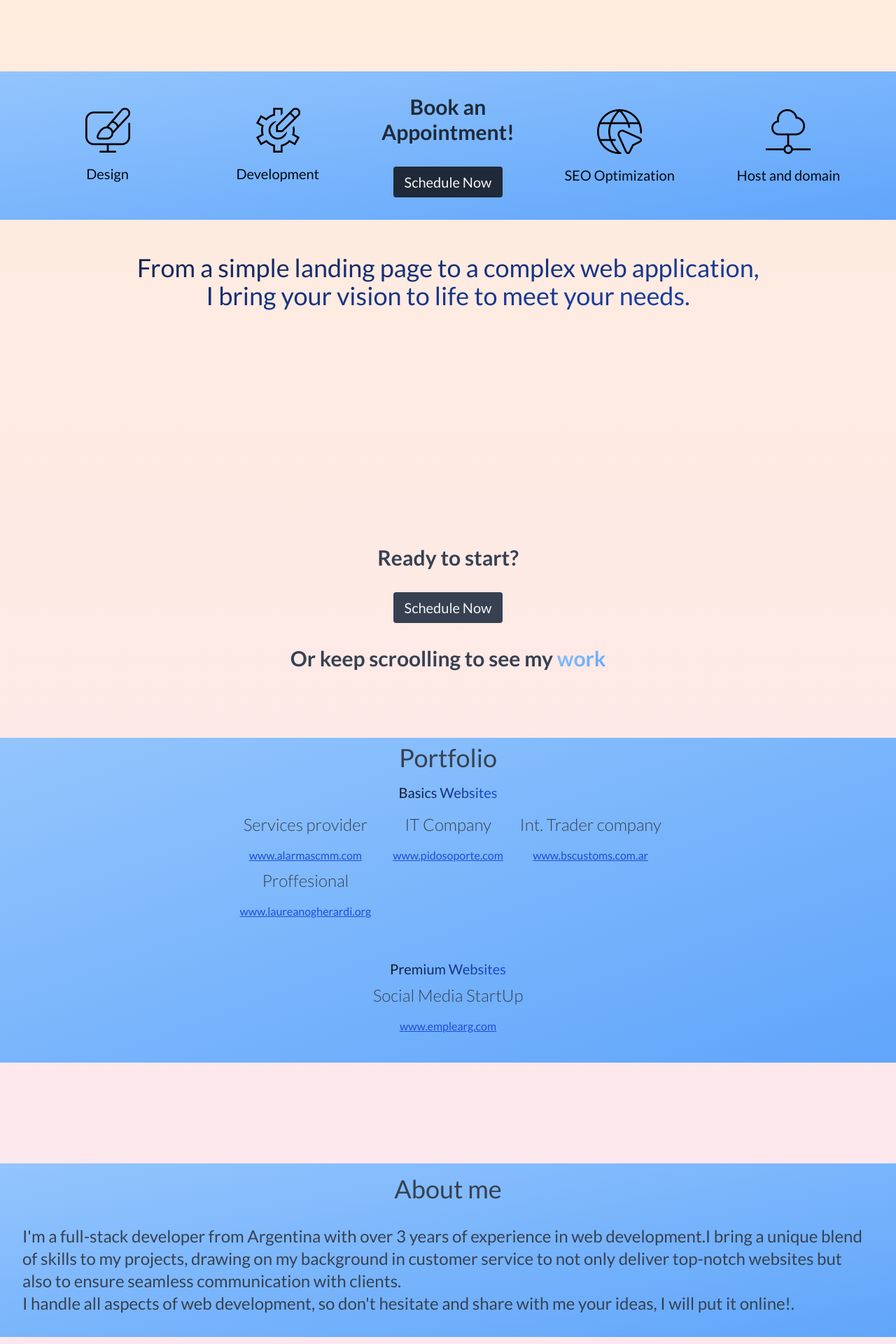
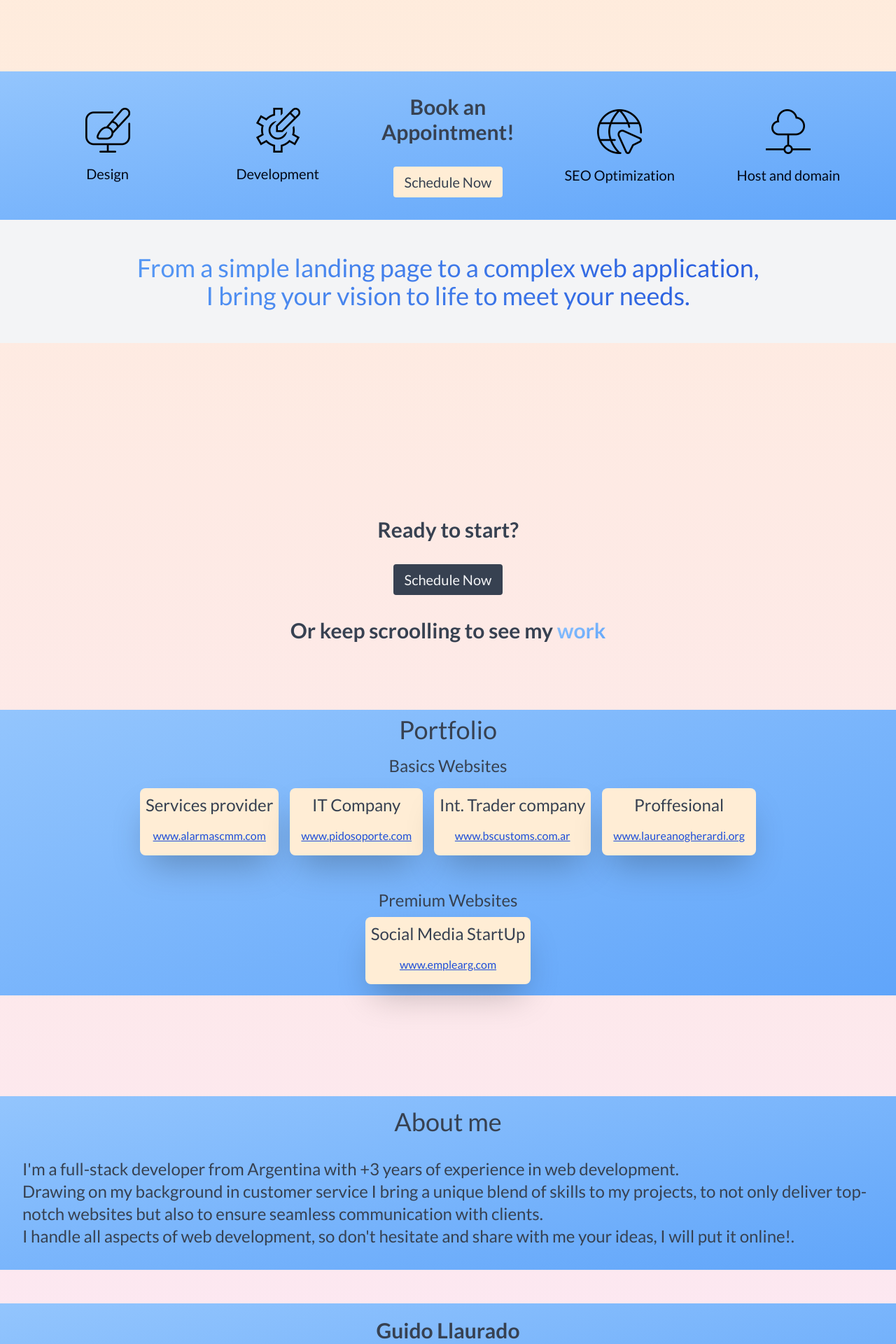
Before and after one commit to Guidoll2/guidollauradonew, a Next.js app: page / in a window 1280 px wide. Shown: the part 700-2620 px from the top of the page at 70% size. Built offline with nearby package versions, Linux system fonts and the light colour scheme.

Commit message:
Listo en ingles

```diff
--- a/src/app/components/icons.tsx
+++ b/src/app/components/icons.tsx
@@ -27,14 +27,14 @@ function Icons() {
       </div>
 
       <div className="flex flex-col items-center justify-center rounded-md">
-        <p className="text-center text-gray-800 text-xs md:text-3xl font-bold md:mb-4">
+        <p className="text-center text-gray-700 text-xs md:text-3xl font-bold md:mb-4">
           Book an Appointment!
         </p>
         <Link
           href="https://calendly.com/guido-llaurado/appointment-for-landinpage"
           target="_blank"
         >
-          <button className="bg-gray-800 mt-1 md:mt-4 text-gray-100 text-xs md:text-xl px-1 md:py-2 md:px-4 rounded hover:bg-gray-100 hover:text-black ease-in-out duration-700">
+          <button className="bg-orange-100 mt-1 md:mt-4 text-gray-700 text-xs md:text-xl px-1 md:py-2 md:px-4 rounded hover:bg-gray-100 hover:text-black ease-in-out duration-700">
             Schedule Now
           </button>
         </Link>
--- a/src/app/page.tsx
+++ b/src/app/page.tsx
@@ -142,11 +142,11 @@ export default function Home() {
 
         <div
           ref={iconsRef}
-          className={`transition-opacity duration-1000 ease-in-out ${
+          className={`transition-opacity duration-1000 ease-in-out bg-gray-100 ${
             isIconsVisible ? "opacity-100" : "opacity-0"
           }`}
         >
-          <p className="text-2xl md:text-4xl mb-24  md:mb-0 p-12 text-center font-normal text-transparent bg-clip-text bg-gradient-to-br from-gray-900 to-blue-700">
+          <p className="text-2xl md:text-4xl mb-24  md:mb-0 p-12 text-center font-normal text-transparent bg-clip-text bg-gradient-to-l from-blue-700 to-blue-400">
             From a simple landing page to a complex web application, <br></br>I
             bring your vision to life to meet your needs.
           </p>
@@ -171,7 +171,7 @@ export default function Home() {
             <Accordion className="mb-2" type="single" collapsible>
               <AccordionItem value="item-1">
                 <AccordionTrigger>
-                  <p className="text-black text-3xl">
+                  <p className="text-black text-2xl">
                     Comprehensive, Functional & Scalable Solutions
                   </p>
                 </AccordionTrigger>
@@ -198,7 +198,7 @@ export default function Home() {
                   <p className="text-xl">Hosting and Domain Included</p>
                 </AccordionContent>
                 <AccordionContent>
-                  <p className="text-l mb-8">
+                  <p className="text-xl mb-8">
                     Social Media Integration & Contact Options
                   </p>
                 </AccordionContent>
@@ -217,7 +217,7 @@ export default function Home() {
             <Accordion className="mb-2" type="single" collapsible>
               <AccordionItem value="item-1">
                 <AccordionTrigger>
-                  <p className="text-black text-3xl">
+                  <p className="text-black text-2xl">
                     Powerfull, simple & elegant.
                   </p>
                 </AccordionTrigger>
@@ -365,19 +365,15 @@ export default function Home() {
 
         <div
           id="portfolio"
-          className="z-[20] flex flex-col  -translate-y-24 bg-gradient-to-tl from-blue-400 to-blue-300 items-center justify-center mb-12"
+          className="z-[20] flex flex-col -translate-y-24 bg-gradient-to-tl from-blue-400 to-blue-300 items-center justify-center mb-12"
         >
           <p className="text-4xl p-2 text-gray-700 mb-2">Portfolio</p>
 
-          <p className="text-xl text-transparent bg-clip-text bg-gradient-to-r from-gray-900 to-blue-700">
-            Basics Websites
-          </p>
+          <p className="text-2xl text-gray-700">Basics Websites</p>
 
-          <div className="flex grid grid-cols-1 md:grid-cols-3 p-4 md:p-0 mb-12 mt-4 w-fit text-white">
-            <div className="flex flex-col items-center justify-center gap-2">
-              <p className="text-2xl font-light text-gray-700">
-                Services provider
-              </p>
+          <div className="flex flex-col md:flex-row md:p-0 mb-12 mt-4 w-full justify-center gap-4">
+            <div className="mr-4 ml-4 md:ml-0 md:mr-0 bg-orange-100 hover:bg-gray-100 rounded-lg shadow-2xl hover:scale-110 ease-in-out duration-700 p-2 flex flex-col items-center justify-center gap-2">
+              <p className="text-2xl text-gray-700">Services provider</p>
               <Link href="http://www.alarmascmm.com" target="_blank">
                 <button className="underline text-blue-700 flex flex-col justify-center items-center p-2">
                   www.alarmascmm.com
@@ -385,8 +381,8 @@ export default function Home() {
               </Link>
             </div>
 
-            <div className="flex flex-col items-center justify-center gap-2">
-              <p className="text-2xl font-light text-gray-700">IT Company</p>
+            <div className="mr-4 ml-4 md:ml-0 md:mr-0  bg-orange-100 hover:bg-gray-100 rounded-lg shadow-2xl hover:scale-110 ease-in-out duration-700 p-2 flex flex-col items-center justify-center gap-2">
+              <p className="text-2xl text-gray-700">IT Company</p>
               <Link href="http://www.pidosoporte.com" target="_blank">
                 <button className="flex flex-col justify-center items-center p-2 underline text-blue-700">
                   www.pidosoporte.com
@@ -394,10 +390,8 @@ export default function Home() {
               </Link>
             </div>
 
-            <div className="flex flex-col items-center justify-center gap-2">
-              <p className="text-2xl font-light text-gray-700">
-                Int. Trader company
-              </p>
+            <div className="mr-4 ml-4 md:ml-0 md:mr-0  bg-orange-100 hover:bg-gray-100 rounded-lg shadow-2xl hover:scale-110 ease-in-out duration-700 p-2 flex flex-col items-center justify-center gap-2">
+              <p className="text-2xl text-gray-700">Int. Trader company</p>
               <Link href="http://www.bscustoms.com.ar" target="_blank">
                 <button className="flex flex-col justify-center items-center p-2 underline text-blue-700">
                   www.bscustoms.com.ar
@@ -405,8 +399,8 @@ export default function Home() {
               </Link>
             </div>
 
-            <div className="flex flex-col items-center justify-center gap-2">
-              <p className="text-2xl font-light text-gray-700">Proffesional</p>
+            <div className="mr-4 ml-4 md:ml-0 md:mr-0  bg-orange-100 hover:bg-gray-100 rounded-lg shadow-2xl hover:scale-110 ease-in-out duration-700 p-2 flex flex-col items-center justify-center gap-2">
+              <p className="text-2xl text-gray-700">Proffesional</p>
               <Link href="https://laureanogh.vercel.app/" target="_blank">
                 <button className="underline text-blue-700 flex flex-col justify-center items-center p-2">
                   www.laureanogherardi.org
@@ -414,14 +408,10 @@ export default function Home() {
               </Link>
             </div>
           </div>
-          <p className="text-xl text-center text-transparent bg-clip-text bg-gradient-to-r from-gray-900 to-blue-700">
-            Premium Websites
-          </p>
+          <p className="text-2xl text-center text-gray-700">Premium Websites</p>
 
-          <div className="flex flex-col mb-8 mt-2 items-center justify-center gap-2">
-            <p className="text-2xl font-light text-gray-700">
-              Social Media StartUp
-            </p>
+          <div className="mt-2 mb-4  bg-orange-100 hover:bg-gray-100 rounded-lg shadow-2xl hover:scale-110 ease-in-out duration-700 p-2 flex flex-col items-center justify-center gap-2">
+            <p className="text-2xl text-gray-700">Social Media StartUp</p>
             <Link href="http://www.emplearg.com/" target="_blank">
               <button className="flex flex-col justify-center items-center p-2 underline text-blue-700">
                 www.emplearg.com{" "}
@@ -432,12 +422,11 @@ export default function Home() {
         <div className="flex flex-col p-4  bg-gradient-to-tl from-blue-400 to-blue-300 mb-12">
           <h1 className="text-4xl text-center text-gray-700 mb-4">About me</h1>
           <p className="text-l md:text-2xl text-gray-700 p-4 ">
-            I&apos;m a full-stack developer from Argentina with over 3 years of
+            I&apos;m a full-stack developer from Argentina with +3 years of
             experience in web development.
-            <br className="md:hidden"></br>I bring a unique blend of skills to
-            my projects, drawing on my background in customer service to not
-            only deliver top-notch websites but also to ensure seamless
-            communication with clients.
+            <br></br>Drawing on my background in customer service I bring a
+            unique blend of skills to my projects, to not only deliver top-notch
+            websites but also to ensure seamless communication with clients.
             <br></br>I handle all aspects of web development, so don&apos;t
             hesitate and share with me your ideas, I will put it online!.
           </p>
@@ -446,7 +435,7 @@ export default function Home() {
           id="contact"
           className="w-full p-5 bg-gradient-to-tl from-blue-400 to-blue-300 text-center text-black"
         >
-          <h1 className="text-xl bg-gradient-to-r from-gray-950 to-blue-950 text-transparent bg-clip-text md:text-3xl font-bold">
+          <h1 className="text-xl text-gray-700  md:text-3xl font-bold">
             Guido Llaurado
           </h1>
           <p className="text-sm md:text-lg">
```
